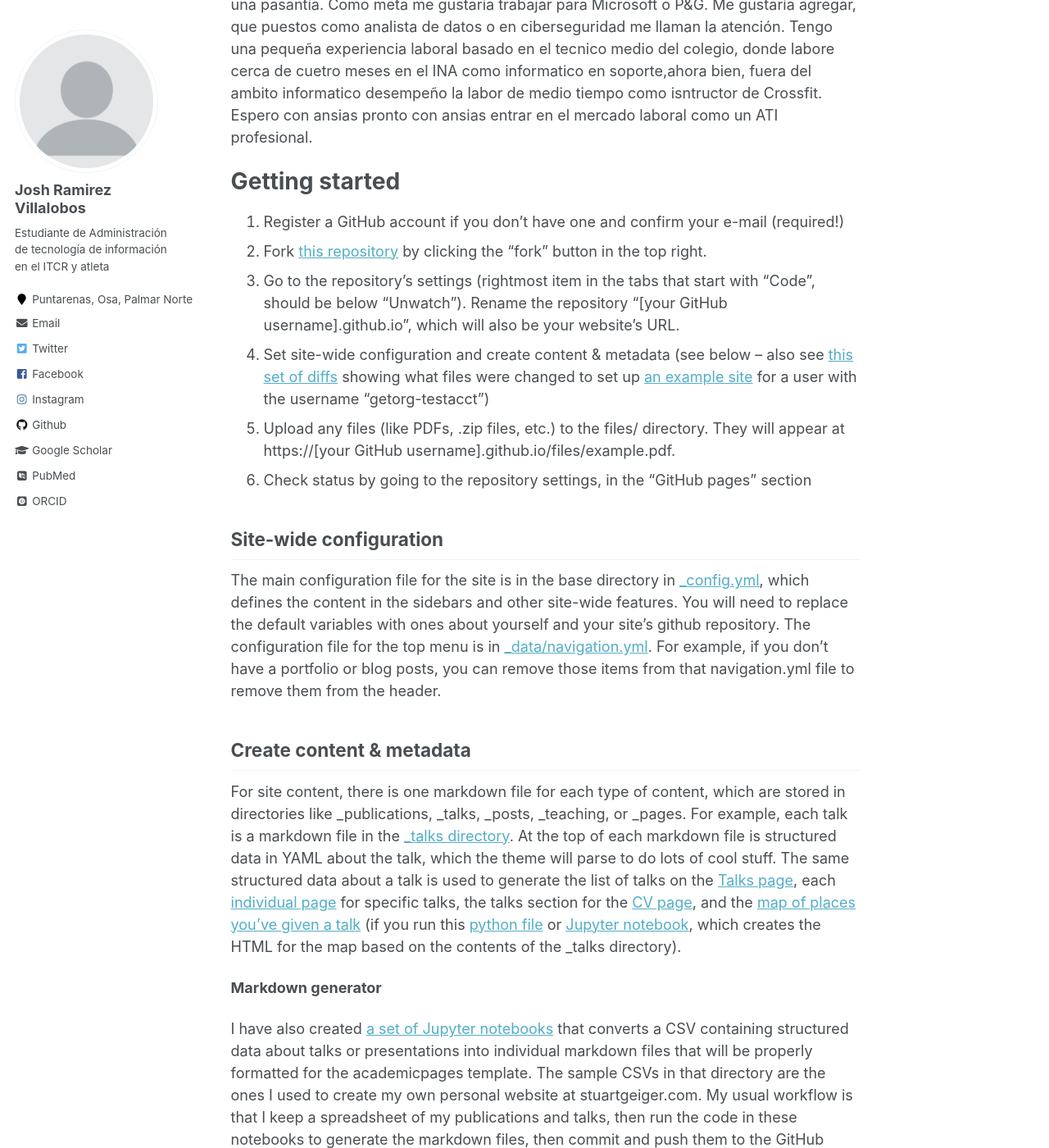
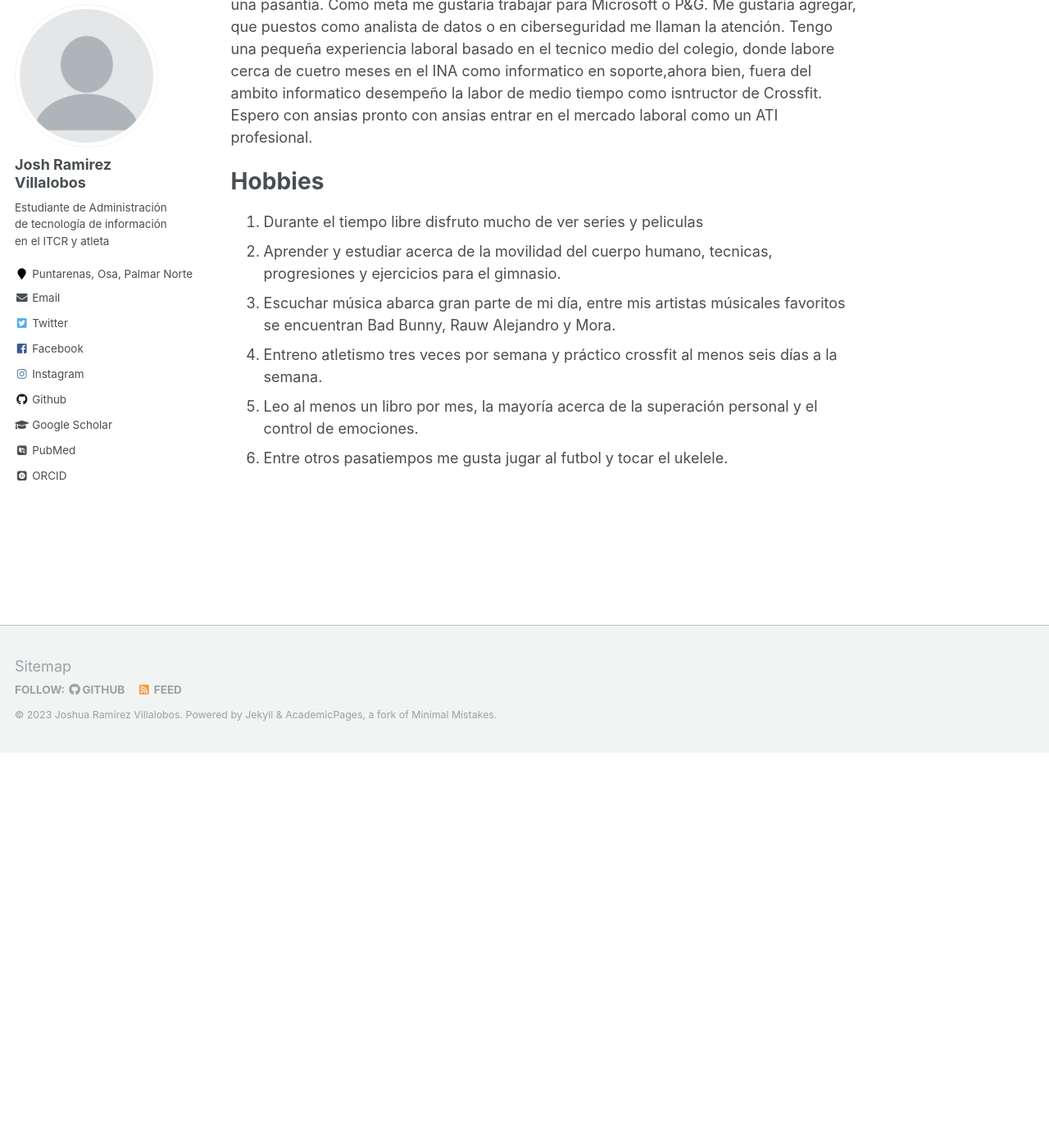
Before and after one commit to JoshuaRV17/JoshuaRV17.github.io, a Jekyll site: the page built from _pages/about.md, in a window 1280 px wide and 1400 px high, scrolled down 482 px. Shown: the whole window at 82% size. Built offline with Jekyll 4.4.1, drawn with Linux system fonts in a browser that asks for light colours; some web fonts are replaced; some of the changed text lies outside the part shown.

Commit message:
Prueba11

```diff
--- a/_pages/about.md
+++ b/_pages/about.md
@@ -1,6 +1,6 @@
 ---
 permalink: /
-title: "Reseña Personal"
+title: "Acerca de mí"
 excerpt: "About me"
 author_profile: true
 redirect_from:
@@ -10,40 +10,16 @@ redirect_from:
 
 Hola a todos, espero se encuentren bien. Me llamó Joshua Ramírez Villalobos. Nací y creci en un pequeño pueblo llamado Palmar Norte, ubicado en el cantón de Osa en la provincia de Puntarenas. Soy estudiante de Administración de tecnologías de información en el Instituto Tecnológico de Costa Rica y también de la Universidad Latina, donde estudio electromedicina. Por otro lado, también trabajo de medio tiempo como instrucor de Crossfit y realizo una asistencia especial en la escuela de computadores, además, practico atletismo en la disciplina de 100 y 200 metros planos y soy parte del equipo del TEC.
 
-Ambito laboral
+Interes y experiencia laboral
 ======
 Aún no tengo una experiencia laboral como ATI, sin embargo mi plan es encontrar pronto una pasantía. Como meta me gustaría trabajar para Microsoft o P&G. Me gustaría agregar, que puestos como analista de datos o en ciberseguridad me llaman la atención. Tengo una pequeña experiencia laboral basado en el tecnico medio del colegio, donde labore cerca de cuetro meses en el INA como informatico en soporte,ahora bien, fuera del ambito informatico desempeño la labor  de medio tiempo como isntructor de Crossfit. Espero con ansias pronto con ansias entrar en el mercado laboral como un ATI profesional.
 
 
-Getting started
+Hobbies
 ======
-1. Register a GitHub account if you don't have one and confirm your e-mail (required!)
-1. Fork [this repository](https://github.com/academicpages/academicpages.github.io) by clicking the "fork" button in the top right.
-1. Go to the repository's settings (rightmost item in the tabs that start with "Code", should be below "Unwatch"). Rename the repository "[your GitHub username].github.io", which will also be your website's URL.
-1. Set site-wide configuration and create content & metadata (see below -- also see [this set of diffs](http://archive.is/3TPas) showing what files were changed to set up [an example site](https://getorg-testacct.github.io) for a user with the username "getorg-testacct")
-1. Upload any files (like PDFs, .zip files, etc.) to the files/ directory. They will appear at https://[your GitHub username].github.io/files/example.pdf.
-1. Check status by going to the repository settings, in the "GitHub pages" section
-
-Site-wide configuration
-------
-The main configuration file for the site is in the base directory in [_config.yml](https://github.com/academicpages/academicpages.github.io/blob/master/_config.yml), which defines the content in the sidebars and other site-wide features. You will need to replace the default variables with ones about yourself and your site's github repository. The configuration file for the top menu is in [_data/navigation.yml](https://github.com/academicpages/academicpages.github.io/blob/master/_data/navigation.yml). For example, if you don't have a portfolio or blog posts, you can remove those items from that navigation.yml file to remove them from the header.
-
-Create content & metadata
-------
-For site content, there is one markdown file for each type of content, which are stored in directories like _publications, _talks, _posts, _teaching, or _pages. For example, each talk is a markdown file in the [_talks directory](https://github.com/academicpages/academicpages.github.io/tree/master/_talks). At the top of each markdown file is structured data in YAML about the talk, which the theme will parse to do lots of cool stuff. The same structured data about a talk is used to generate the list of talks on the [Talks page](https://academicpages.github.io/talks), each [individual page](https://academicpages.github.io/talks/2012-03-01-talk-1) for specific talks, the talks section for the [CV page](https://academicpages.github.io/cv), and the [map of places you've given a talk](https://academicpages.github.io/talkmap.html) (if you run this [python file](https://github.com/academicpages/academicpages.github.io/blob/master/talkmap.py) or [Jupyter notebook](https://github.com/academicpages/academicpages.github.io/blob/master/talkmap.ipynb), which creates the HTML for the map based on the contents of the _talks directory).
-
-**Markdown generator**
-
-I have also created [a set of Jupyter notebooks](https://github.com/academicpages/academicpages.github.io/tree/master/markdown_generator
-) that converts a CSV containing structured data about talks or presentations into individual markdown files that will be properly formatted for the academicpages template. The sample CSVs in that directory are the ones I used to create my own personal website at stuartgeiger.com. My usual workflow is that I keep a spreadsheet of my publications and talks, then run the code in these notebooks to generate the markdown files, then commit and push them to the GitHub repository.
-
-How to edit your site's GitHub repository
-------
-Many people use a git client to create files on their local computer and then push them to GitHub's servers. If you are not familiar with git, you can directly edit these configuration and markdown files directly in the github.com interface. Navigate to a file (like [this one](https://github.com/academicpages/academicpages.github.io/blob/master/_talks/2012-03-01-talk-1.md) and click the pencil icon in the top right of the content preview (to the right of the "Raw | Blame | History" buttons). You can delete a file by clicking the trashcan icon to the right of the pencil icon. You can also create new files or upload files by navigating to a directory and clicking the "Create new file" or "Upload files" buttons.
-
-Example: editing a markdown file for a talk
-![Editing a markdown file for a talk](/images/editing-talk.png)
-
-For more info
-------
-More info about configuring academicpages can be found in [the guide](https://academicpages.github.io/markdown/). The [guides for the Minimal Mistakes theme](https://mmistakes.github.io/minimal-mistakes/docs/configuration/) (which this theme was forked from) might also be helpful.
+1. Durante el tiempo libre disfruto mucho de ver series y peliculas
+2. Aprender y estudiar acerca de la movilidad del cuerpo humano, tecnicas, progresiones y ejercicios para el gimnasio.
+3. Escuchar música abarca gran parte de mi día, entre mis artistas músicales favoritos se encuentran Bad Bunny, Rauw Alejandro y Mora.
+4. Entreno atletismo tres veces por semana y práctico crossfit al menos seis días a la semana.
+5. Leo al menos un libro por mes, la mayoría acerca de la superación personal y el control de emociones.
+6. Entre otros pasatiempos me gusta jugar al futbol y tocar el ukelele.
```
